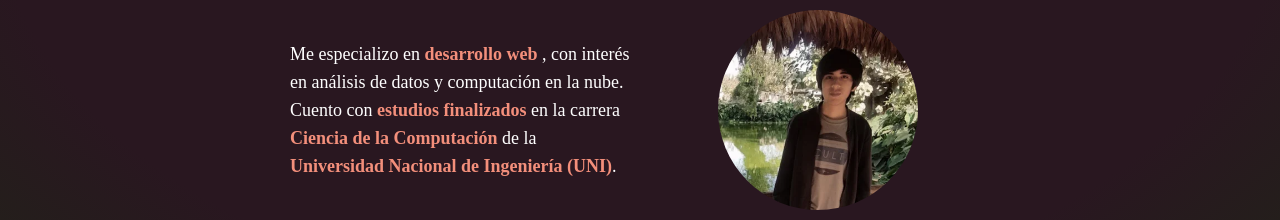
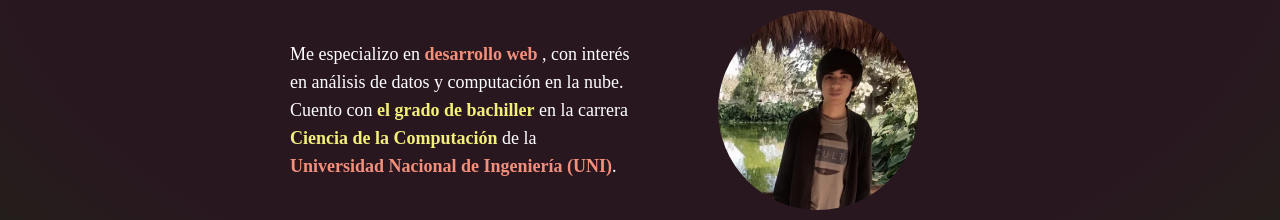
Before and after one commit to Franz04Rony/Franz04Rony.github.io, an Astro site: page / in a window 1280 px wide. Shown: the part 176-396 px from the top of the page. Built offline with nearby package versions, Linux system fonts and the light colour scheme; Astro itself is replaced by a stand-in of ours.

Commit message:
section: aboutMe updated

```diff
--- a/src/components/AboutMe.astro
+++ b/src/components/AboutMe.astro
@@ -11,8 +11,8 @@ import Email from './../icons/Email.astro'
             Me especializo en
             <h1 class="inline text-[#F38F7B] font-bold">desarrollo web</h1>
             , con interés en análisis de datos y computación en la nube. Cuento con
-            <h1 class="inline text-[#F38F7B] font-bold">estudios finalizados</h1>
-            en la carrera <h1 class="inline text-[#F38F7B] font-bold">Ciencia de la Computación</h1>
+            <h1 class="inline text-[#f3ef7b] font-bold">el grado de bachiller</h1>
+            en la carrera <h1 class="inline text-[#f3ef7b] font-bold">Ciencia de la Computación</h1>
             de la <h1 class="inline text-[#F38F7B] font-bold">Universidad Nacional de Ingeniería (UNI)</h1>.
         </div>
         <picture class="flex justify-center grow">
```
